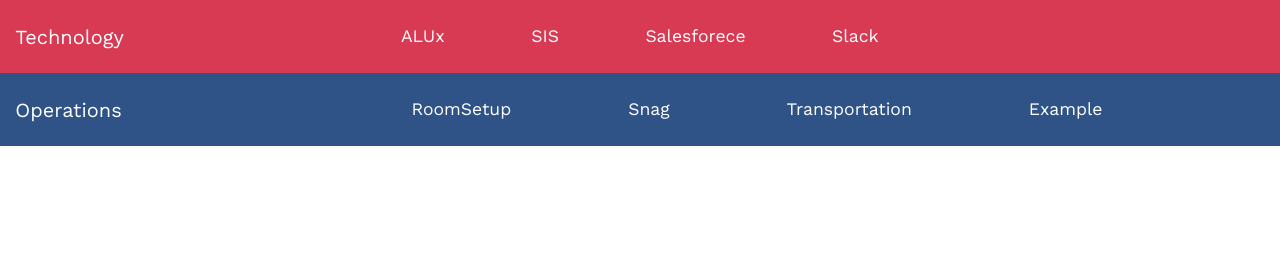
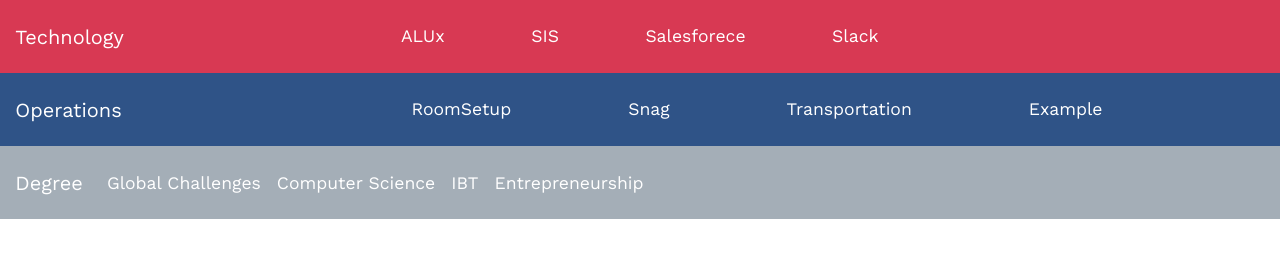
Before and after one commit to ChristineWasike/ALU-Support-Page, a plain HTML site: page index.html in a window 1280 px wide. Drawn offline with nearby package versions, Linux system fonts and the light colour scheme.

Commit message:
Adding in the degree progrma courses

```diff
--- a/index.html
+++ b/index.html
@@ -90,8 +90,30 @@
     <!-- End of Operations Support Section -->
 
     <!-- Degree Program Support Section -->
-    <nav>
-
+    <nav class="navbar navbar-expand-lg " id="degree">
+        <a class="navbar-brand text-white" href="#" data-toggle="collapse" data-target="#opsToggleInfo" aria-controls="techToggleInfo"
+            aria-expanded="false" aria-label="Toggle navigation">Degree</a>
+        <button class="navbar-toggler" type="button" data-toggle="collapse" data-target="#navbarNavDropdown"
+            aria-controls="navbarNavDropdown" aria-expanded="false" aria-label="Toggle navigation">
+            <span class="navbar-toggler-icon"></span>
+        </button>
+        <div class="collapse navbar-collapse" id="navbarNavDropdown">
+            <ul class="navbar-nav">
+                <li class="nav-item dropdown active">
+                    <a class="nav-link text-white" href="#" id="navbarDropdownMenuLink" data-toggle="dropdown"
+                        aria-haspopup="true" aria-expanded="false">Global Challenges<span class="sr-only">(current)</span></a>
+                </li>
+                <li class="nav-item">
+                    <a class="nav-link text-white" href="#">Computer Science</a>
+                </li>
+                <li class="nav-item">
+                    <a class="nav-link text-white" href="#">IBT</a>
+                </li>
+                <li class="nav-item">
+                    <a class="nav-link text-white" href="#">Entrepreneurship</a>
+                </li>
+            </ul>
+        </div>
     </nav>
     <!-- End of Degree Support Program Section -->
 
```
